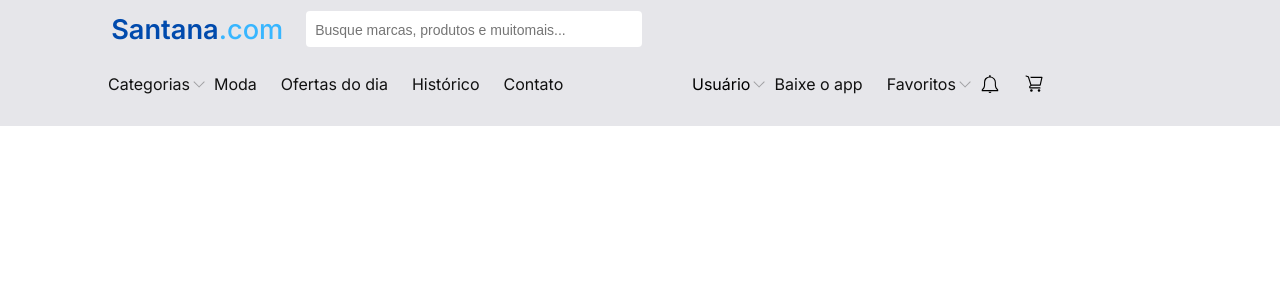
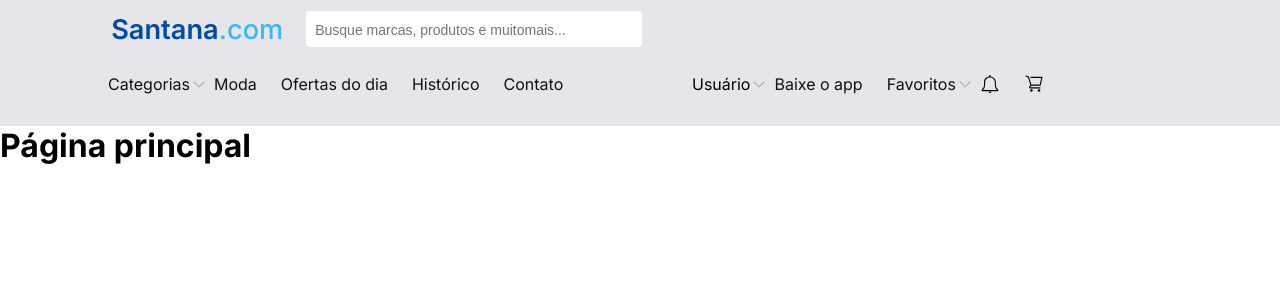
Before and after one commit to iSantanaaH/santana.com, a Next.js app in the folder front-end_next/: page / in a window 1280 px wide. Shown: the top 300 px of the page. Built offline with nearby package versions, Linux system fonts and the light colour scheme.

Commit message:
use MainLayoutHome in component HomePage

```diff
--- a/front-end_next/app/page.tsx
+++ b/front-end_next/app/page.tsx
@@ -1,13 +1,9 @@
-import Image from "next/image";
-import styles from "./page.module.css";
-import MainNavBar from "./components/mainNavBar";
+import MainLayoutHome from "./layouts/mainLayout";
 
 export default function HomePage() {
   return (
-    <main className={styles.MainHome}>
-      <section>
-        <MainNavBar />
-      </section>
-    </main>
+    <MainLayoutHome>
+      <h1>Página principal</h1>
+    </MainLayoutHome>
   );
 }
```
